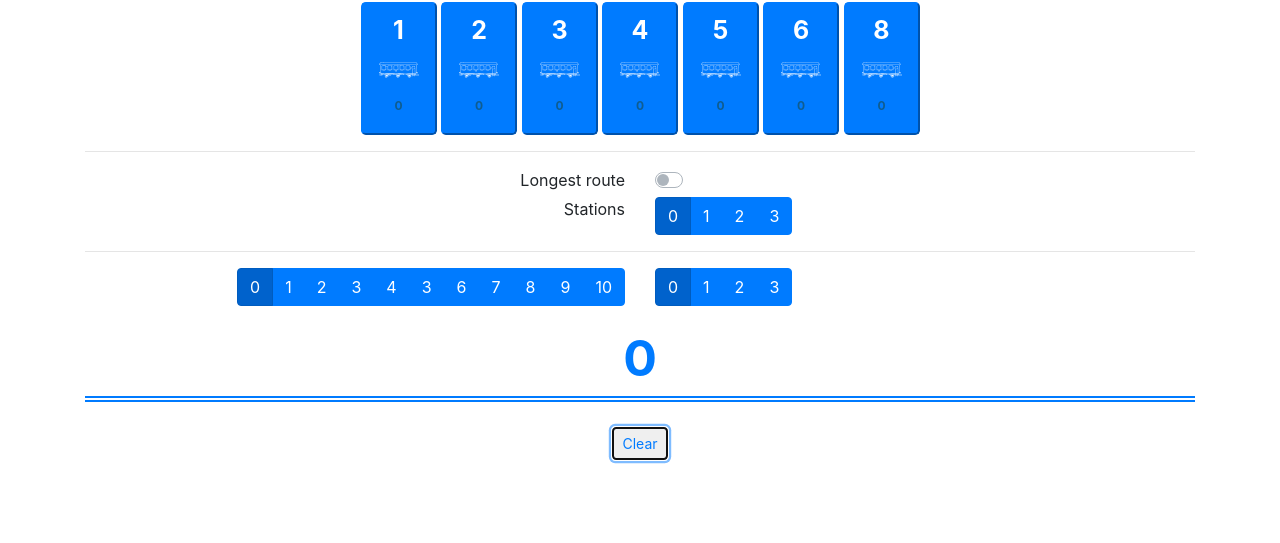
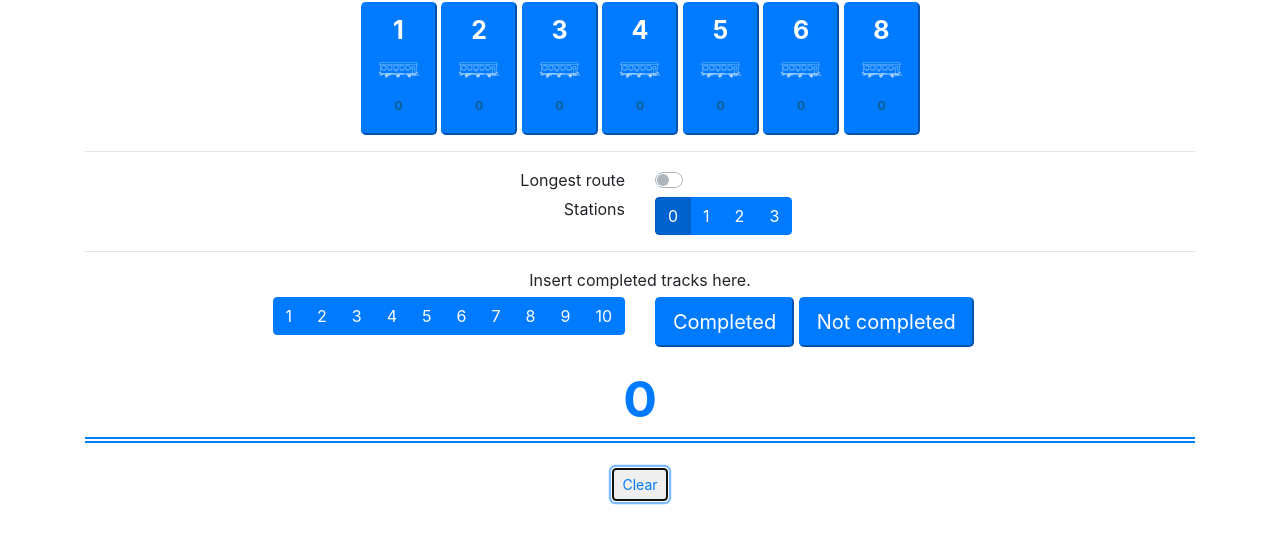
Before and after one commit to giursino/TTR-score-calculator, a plain HTML site: page index.html in a window 1280 px wide. Both pictures are taken after a click on the button "Clear". Shown: the part 59-602 px from the top of the page. Drawn offline with nearby package versions, Linux system fonts and the light colour scheme.

Commit message:
add tracks sum

```diff
--- a/app.js
+++ b/app.js
@@ -1,4 +1,5 @@
 var ridesum = 0;
+var tracksum = 0;
 
 function updatesum() {
   $val = ridesum;
@@ -6,7 +7,25 @@ function updatesum() {
     $val = $val + 10;
   }
   $val = $val + (4 * $("input[name='station']:checked").val());
+  $val = $val + tracksum;
   $("#sum").empty().text($val);
+}
+
+function updatetrack(add) {
+  var trackval = Number($("input[name='trackval']:checked").val());
+  if (trackval) {
+    $("#trackdefault").hide();
+    if (add) {
+      tracksum += trackval;
+    }
+    else {
+      tracksum -= trackval;
+    }
+    var tclass = (add ? "tcompleted" : "tnotcompleted");
+    var tsign = (add ? " + " : " - ");
+    $("#tracks").append('<span>' + tsign + '<span class="' + tclass + '">' + trackval + '</span></span>');
+    updatesum();
+  }
 }
 
 $(function() {
@@ -49,6 +68,15 @@ $(function() {
 });
 
 
+$(function() {
+  $("#trackadd").on("click", function () {
+    updatetrack(true);
+  });
+  $("#trackrm").on("click", function () {
+    updatetrack(false);
+  });
+});
+
 
 $(function() {
   $("#cancel").on("click", function() {
@@ -57,6 +85,9 @@ $(function() {
     $(".button .count").empty().text("0");
     $("#longest").prop("checked", false);
     $("input[name='station']").filter('[value=0]').prop("checked", true);
+    tracksum = 0;
+    $("#trackdefault").show();
+    $("#tracks").empty();
     return false;
   });
 });
--- a/index.html
+++ b/index.html
@@ -67,58 +67,51 @@
       <hr/>
 
       <div class="row">
+        <div class="col text-center">
+          <span id="trackdefault">Insert completed tracks here.</span>
+          <span id="tracks">
+          </span>
+        </div>
+      </div>
+
+      <div class="row">
         <div class="col text-right">
-          <div id="tasks" class="btn-group btn-group-toggle" data-toggle="buttons">
-            <label class="btn btn-primary active">
-              <input type="radio" name=taskval value=0 checked>0
+          <div class="btn-group btn-group-toggle" data-toggle="buttons">
+            <label class="btn btn-primary">
+              <input type="radio" name=trackval value=1>1
             </label>
             <label class="btn btn-primary">
-              <input type="radio" name=taskval value=1>1
+              <input type="radio" name=trackval value=2>2
             </label>
             <label class="btn btn-primary">
-              <input type="radio" name=taskval value=2>2
+              <input type="radio" name=trackval value=3>3
             </label>
             <label class="btn btn-primary">
-              <input type="radio" name=taskval value=3>3
+              <input type="radio" name=trackval value=4>4
             </label>
             <label class="btn btn-primary">
-              <input type="radio" name=taskval value=4>4
+              <input type="radio" name=trackval value=5>5
             </label>
             <label class="btn btn-primary">
-              <input type="radio" name=taskval value=5>3
+              <input type="radio" name=trackval value=6>6
             </label>
             <label class="btn btn-primary">
-              <input type="radio" name=taskval value=6>6
+              <input type="radio" name=trackval value=7>7
             </label>
             <label class="btn btn-primary">
-              <input type="radio" name=taskval value=7>7
+              <input type="radio" name=trackval value=8>8
             </label>
             <label class="btn btn-primary">
-              <input type="radio" name=taskval value=8>8
+              <input type="radio" name=trackval value=9>9
             </label>
             <label class="btn btn-primary">
-              <input type="radio" name=taskval value=9>9
-            </label>
-            <label class="btn btn-primary">
-              <input type="radio" name=taskval value=10>10
+              <input type="radio" name=trackval value=10>10
             </label>
           </div>
         </div>
         <div class="col text-left">
-          <div id="stations" class="btn-group btn-group-toggle" data-toggle="buttons">
-            <label class="btn btn-primary active">
-              <input type="radio" name=station value=0 checked>0
-            </label>
-            <label class="btn btn-primary">
-              <input type="radio" name=station value=1>1
-            </label>
-            <label class="btn btn-primary">
-              <input type="radio" name=station value=2>2
-            </label>
-            <label class="btn btn-primary">
-              <input type="radio" name=station value=3>3
-            </label>
-          </div>
+          <button class="btn-primary btn-lg" id="trackadd">Completed</button>
+          <button class="btn-primary btn-lg" id="trackrm">Not completed</button>
         </div>
       </div>
 
```
